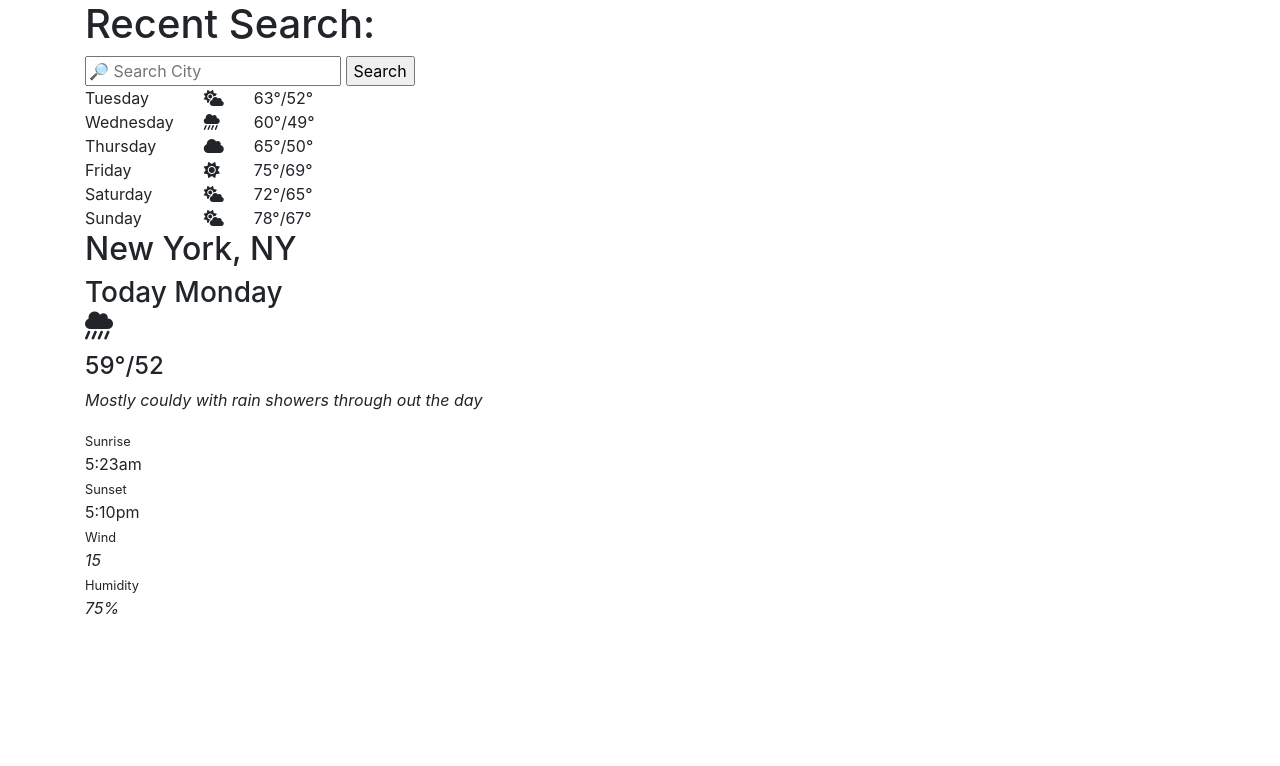
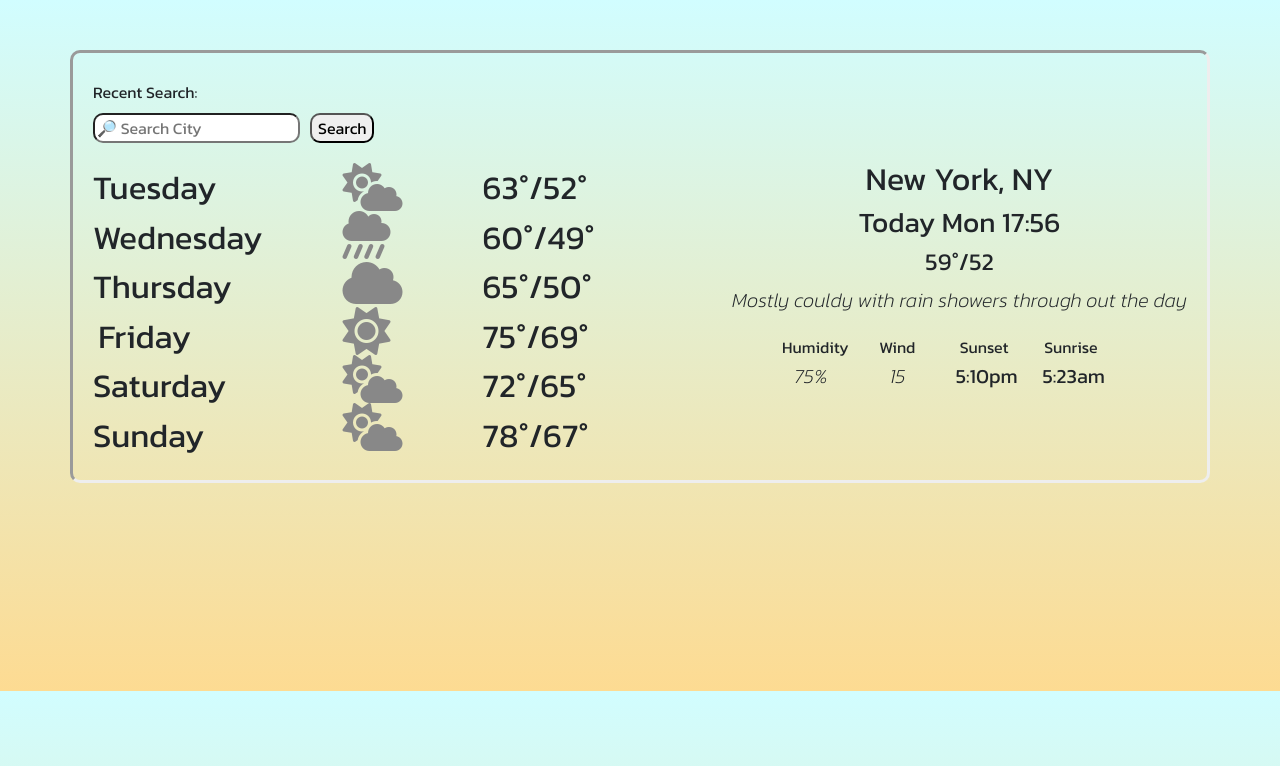
Before and after one commit to Zokassim/My-Weather-App-Project, a plain HTML site: page index.html in a window 1280 px wide. Drawn offline with nearby package versions, Linux system fonts and the light colour scheme.

Commit message:
Change Script link

```diff
--- a/index.html
+++ b/index.html
@@ -24,8 +24,8 @@
       href="https://fonts.googleapis.com/css2?family=Kanit:ital,wght@1,200&display=swap"
       rel="stylesheet"
     />
-    <link rel="stylesheet" href="src/index.js" />
-    <link rel="stylesheet" href="src/styles.css" />
+
+    <link rel="stylesheet" href="style.css" />
   </head>
 
   <body>
@@ -107,5 +107,6 @@
         </div>
       </div>
     </div>
+    <script src="index.js"></script>
   </body>
 </html>
```
